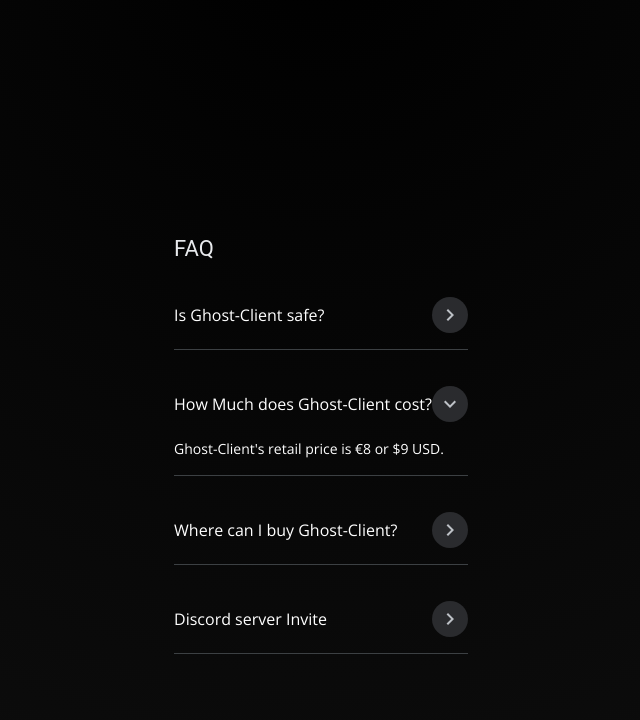
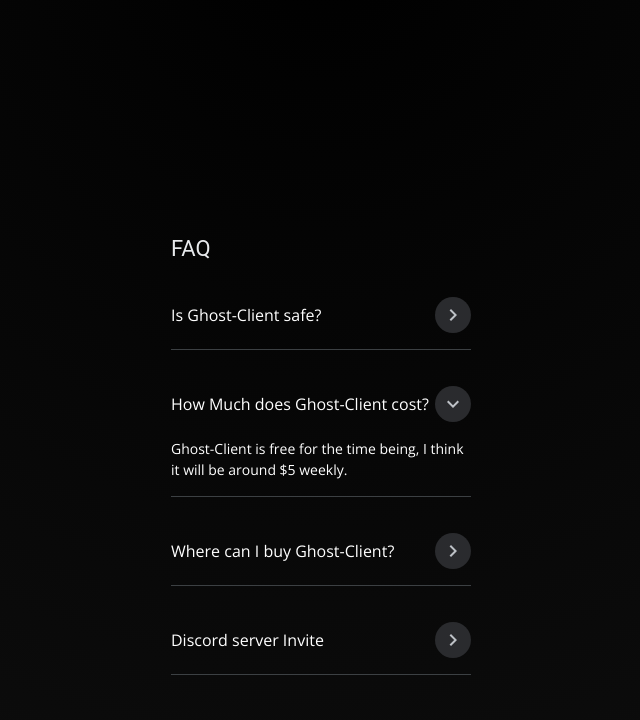
Before and after one commit to aboumerhy/GhostClientWebsite, a Flask app: template templates/index.html in a window 1280 px wide, after a click on "How Much does Ghost-Client cost?". Shown: the part 1064-1784 px from the top of the page, without its empty margins (319-959 px from the left). Run offline with Flask 3, Linux system fonts and the light colour scheme; the template is opened without the code that fills it, so the values that code supplies are empty.

Commit message:
Revise FAQ content and pricing details in index.html
Updated FAQ section with new pricing information and modified content.

```diff
--- a/templates/index.html
+++ b/templates/index.html
@@ -34,7 +34,7 @@
                   </div>
                 </summary>
                 <div class="dropdown-content">
-                  <p>Ghost-Client's retail price is €8 or $9 USD.</p>
+                    <p>Ghost-Client is free for the time being, I think it will be around $5 weekly.</p>
                 </div>
               </details>
 
@@ -46,7 +46,8 @@
                   </div>
                 </summary>
                 <div class="dropdown-content">
-                  <p>The list of resellers is on our discord in the where to buy channel.</p>
+                  <!--<p>The list of resellers is on our discord in the where to buy channel.</p> -->
+                    <p>Ghost-Client is free for the time being, it will be paid later when more poeple use it.</p>
                 </div>
               </details>
 
```
